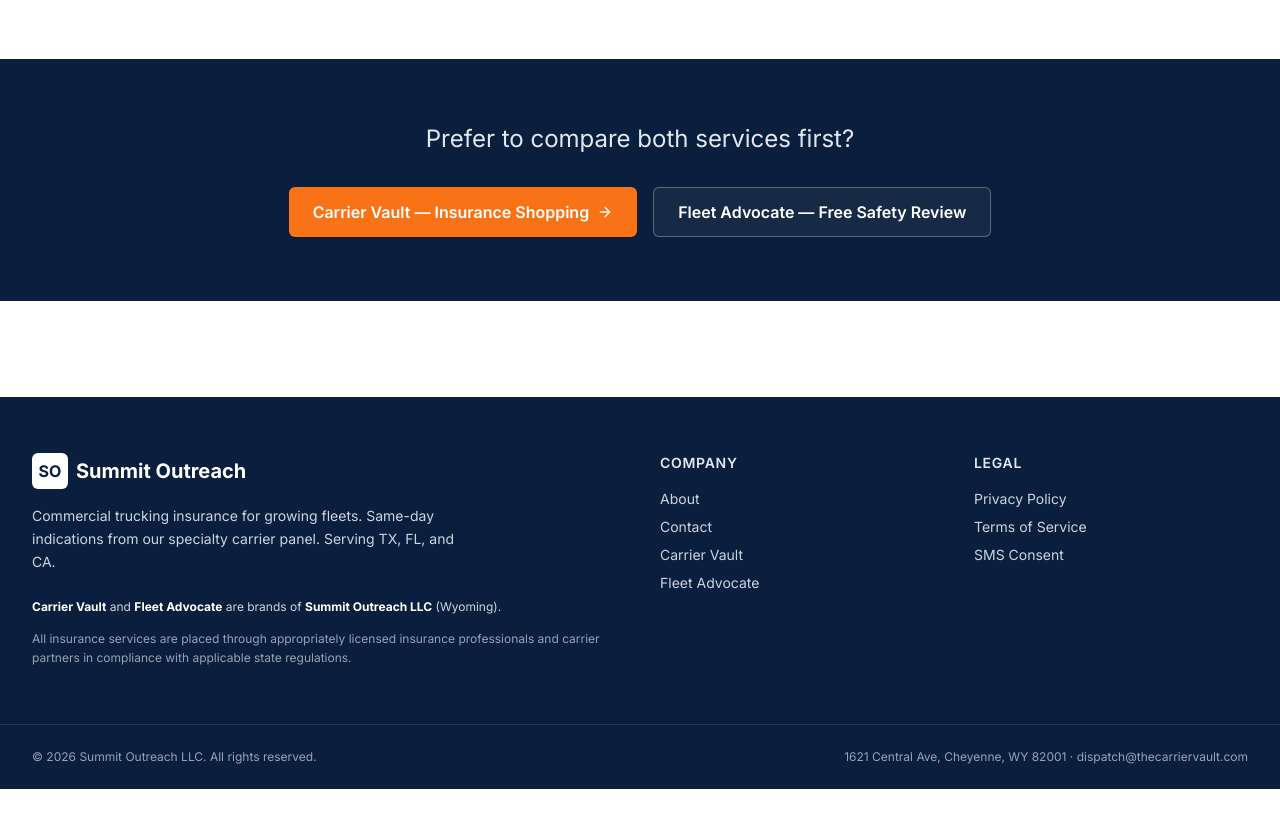
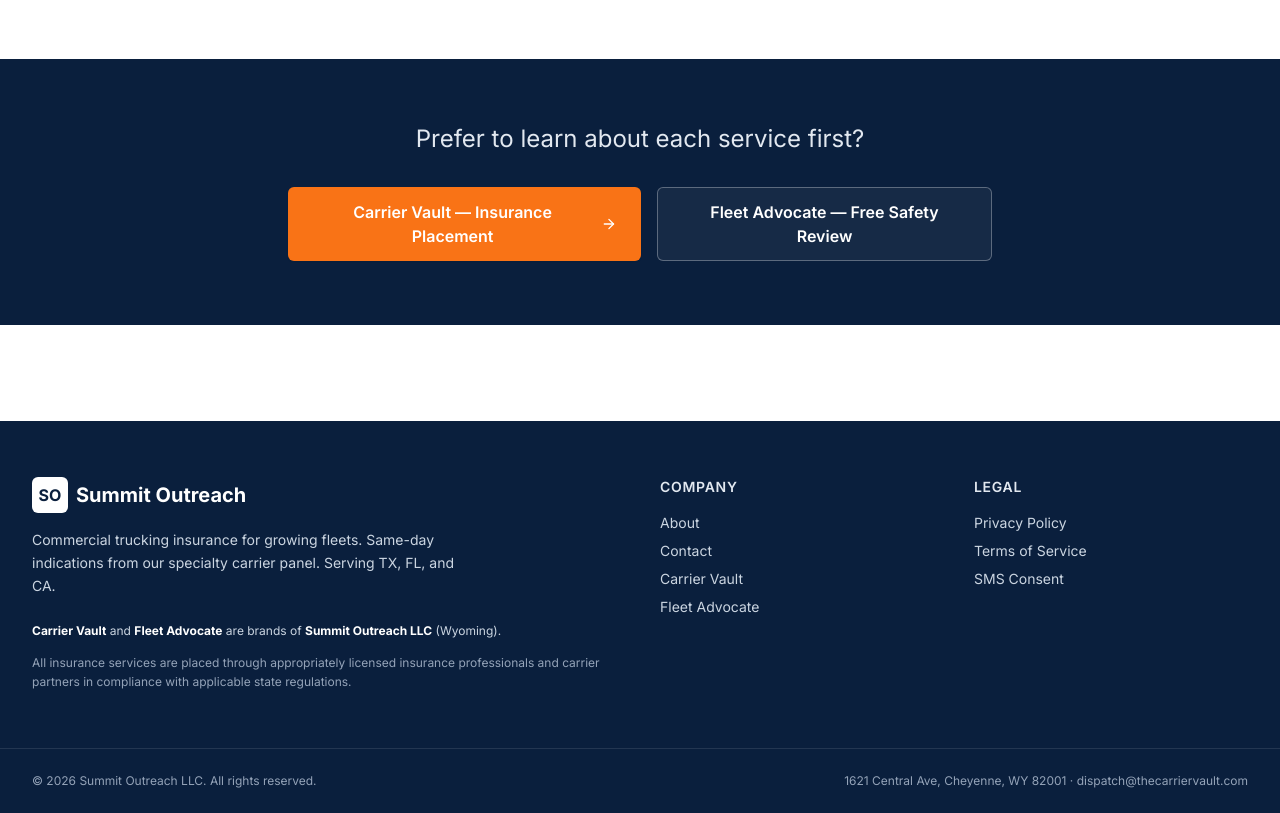
Before and after one commit to ceoaiagent10/summit-outreach-site, a Next.js app: page /contact in a window 1280 px wide. Shown: the part 1460-2273 px from the top of the page. Before the commit the page ends 2249 px from the top, so only its background shows below. Built offline with nearby package versions, Linux system fonts and the light colour scheme.

Commit message:
fix(contact): Insurance Placement label

```diff
--- a/app/contact/page.tsx
+++ b/app/contact/page.tsx
@@ -92,11 +92,11 @@
       <section className="bg-brand-navy text-white py-16">
         <div className="container-x text-center max-w-3xl">
           <p className="text-xl sm:text-2xl text-slate-200 leading-relaxed mb-8">
-            Prefer to compare both services first?
+            Prefer to learn about each service first?
           </p>
           <div className="flex flex-col sm:flex-row gap-4 justify-center">
             <Link href="/carrier-vault" className="btn-primary">
-              Carrier Vault — Insurance Shopping <ArrowRight className="ml-2 h-4 w-4" />
+              Carrier Vault — Insurance Placement <ArrowRight className="ml-2 h-4 w-4" />
             </Link>
             <Link href="/fleet-advocate" className="btn-secondary">
               Fleet Advocate — Free Safety Review
```
